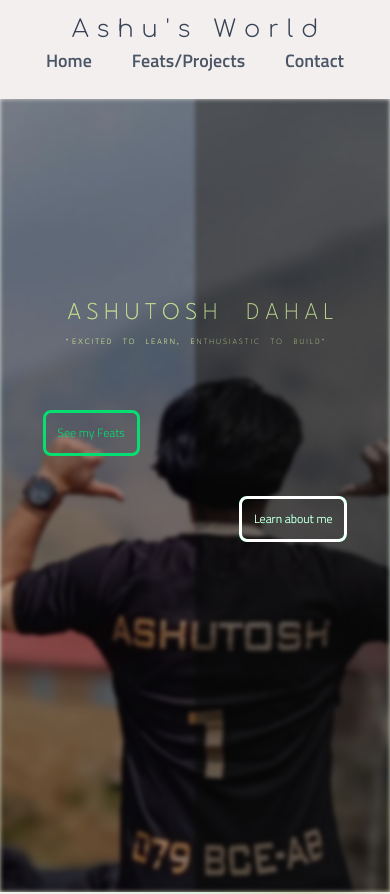
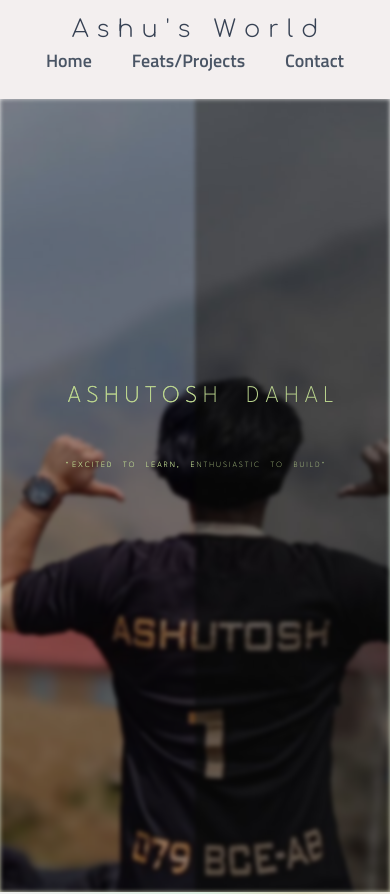
Before and after one commit to EffectiveBear/My-Portfolio, a React (Vite) app in the folder frontend/: page / in a window 390 px wide. Shown: the top 894 px of the page. Built offline with nearby package versions, Linux system fonts and the light colour scheme; a web font is replaced by a local one.

Commit message:
Update Home.jsx

```diff
--- a/frontend/src/Pages/Home.jsx
+++ b/frontend/src/Pages/Home.jsx
@@ -14,8 +14,6 @@ import { Link } from "react-router-dom";
 
 const Home = () => {
   const [windowWidth, setWindowWidth] = useState(window.innerWidth);
-
-
 
   gsap.registerPlugin(ScrollTrigger);
   useEffect(() => {
@@ -35,7 +33,7 @@ const Home = () => {
 
   return (
     <>
-      <div >
+      <div>
         <Hero />
         <AboutMe windowWidth={windowWidth} />
         <Education />
@@ -176,7 +174,7 @@ const Hero = () => {
               className="w-full h-full object-cover absolute top-0 sm:block z-95 "
             />
           </div>
-          <div className="absolute top-1/4 flex flex-col items-center justify-between md:h-1/2 h-1/3">
+          <div className="absolute top-1/4 flex flex-col items-center justify-center md:h-1/2 h-1/3">
             <div className="flex flex-col items-center pointer-events-none relative">
               <div
                 className="flex flex-col items-center pointer-events-none z-20"
@@ -185,7 +183,7 @@ const Hero = () => {
                   maskImage: `linear-gradient(to right, rgba(0, 0, 0, 1) 50%, rgba(0, 0, 0, 0) 50%)`,
                 }}
               >
-                <h3 className="text-2xl sm:text-3xl md:text-5xl lg:text-6xl text-custom-color league-spartan font-extralight whitespace-pre pointer-events-none big-text-gsap">
+                <h3 className="text-2xl sm:text-3xl md:text-5xl lg:text-6xl text-custom-color league-spartan font-extralight whitespace-pre pointer-events-none mb-10 big-text-gsap">
                   {"  "}A S H U T O S H{"    "} D A H A L
                 </h3>
                 <p className="text-xs sm:text-sm md:text-lg lg:text-2xl  my-2 sm:my-6 league-spartan font-extralight whitespace-pre xs-scale-reduce-for-text text-custom-color mx-5 px-5 sm:px-0 sm:mx-auto pointer-events-none small-text-gsap">
@@ -199,7 +197,7 @@ const Hero = () => {
                 className="flex flex-col items-center pointer-events-none absolute "
                 id="green-text-overlay"
               >
-                <h3 className="text-2xl sm:text-3xl  text-custom-color-green md:text-5xl lg:text-6xl text-custom-color league-spartan font-extralight whitespace-pre pointer-events-none big-text-gsap">
+                <h3 className="text-2xl sm:text-3xl  text-custom-color-green md:text-5xl lg:text-6xl text-custom-color league-spartan font-extralight whitespace-pre pointer-events-none mb-10 big-text-gsap">
                   {"  "}A S H U T O S H{"    "} D A H A L
                 </h3>
                 <p className="text-xs sm:text-sm md:text-lg text-custom-color-green lg:text-2xl  my-2 sm:my-6 league-spartan font-extralight whitespace-pre xs-scale-reduce-for-text text-custom-color mx-5 px-5 sm:px-0 sm:mx-auto pointer-events-none small-text-gsap">
@@ -209,7 +207,7 @@ const Hero = () => {
                 </p>
               </div>
             </div>
-            <div className="text-white text-2xl flex flex-col justify-between  md:h-1/3 h-fit  items-center w-[90%] sm:w-full relative">
+            {/* <div className="text-white text-2xl flex flex-col justify-between  md:h-1/3 h-fit  items-center w-[90%] sm:w-full relative">
               <Link to="/feats-and-projects" className="self-start">
                 <div className="self-start  relative transition-all duration-300 flex hover:scale-110 cursor-pointer my-5">
                   <button
@@ -245,7 +243,7 @@ const Hero = () => {
                   </button>
                 </div>
               </ScrollLink>
-            </div>
+            </div> */}
           </div>
         </div>
       </div>
@@ -253,7 +251,7 @@ const Hero = () => {
   );
 };
 
-const AboutMe = ({windowWidth}) => {
+const AboutMe = ({ windowWidth }) => {
   useEffect(() => {
     const aboutMeTextRef = document.querySelector(".about-me-text");
     let imageContainerGsap = document
@@ -410,7 +408,7 @@ const Education = () => {
   );
 };
 
-const Skills = ({windowWidth}) => {
+const Skills = ({ windowWidth }) => {
   useEffect(() => {
     const canvasEl = document.querySelector("#canvas-bubbles");
     const ctx = canvasEl.getContext("2d");
@@ -507,24 +505,12 @@ const Skills = ({windowWidth}) => {
     );
 
     const skillsContainerRectGsap = skillsContainerGsap.getBoundingClientRect();
-    const imageContainerGsapRect = document
-      .querySelector(".image-container-gsap")
-      .getBoundingClientRect();
+
     const skillsAllAnimationGsap = gsap
       .matchMedia()
       .add("(min-width: 1024px)", () => {
         const iconMoveTimeline = gsap
           .timeline({ paused: true })
-          .set(topIconBox, {
-            x: imageContainerGsapRect.left + imageContainerGsapRect.width / 2,
-            y: imageContainerGsapRect.top + imageContainerGsapRect.height / 2,
-            xPercent: -50,
-            yPercent: -50,
-            transformOrigin: "50% 50%",
-            // scale: 10,
-            rotate: 360,
-            duration: 0,
-          })
 
           .to(topIconBox, {
             duration: 1,
```
